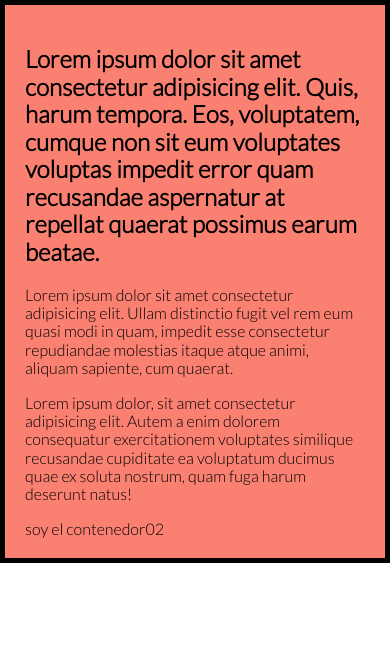
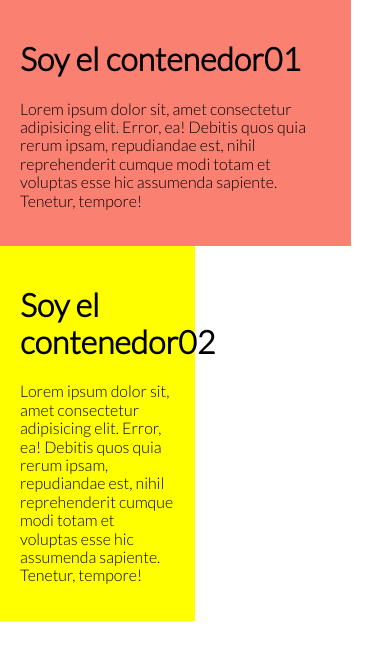
Before and after one commit to JuampiAcosta/Proyecto-Anatomia-De-Un-Sitio-Web, a website: page views/home.html in a window 390 px wide. Drawn offline with Linux system fonts and the light colour scheme.

Commit message:
se sigue practicando el media query

```diff
--- a/public/css/styles.css
+++ b/public/css/styles.css
@@ -4,25 +4,18 @@ body{
     font-family: 'Lato', sans-serif;
 }
 
-.contenedor01{background-color: salmon;
-max-width: 900px;
+.contenedor01{width: 90%;
 padding: 20px;
-border: solid 5px black;
-margin:auto
-}
-.oculto{display: none;}
+background-color: salmon;}
+.contenedor02{width: 50%;
+    padding: 20px;
+    background-color: #ff0;}
 
-@media (min-width:570px){.contenedor01{background-color:#000000;
-   border: solid 5px salmon;
-   color: #ffffff;
-    }}
-    @media (min-width:900px) {.contenedor01{
-        color: #ff0000;
-          }
 
-        .oculto{display: block;}
-         }
-
+    @media (min-width:576px) {
+        .contenedor01,
+        .contenedor02{width:70% ;margin: auto;}
+    }
          /* medidas standard del media query */
        /* 576
        768
--- a/views/home.html
+++ b/views/home.html
@@ -12,11 +12,7 @@
 
     </head>
 <body>
-    <p class="oculto">Lorem ipsum dolor sit amet consectetur adipisicing elit. Quaerat mollitia quos magni, temporibus perspiciatis incidunt praesentium id tempore amet nulla facilis blanditiis architecto ut, expedita, dignissimos obcaecati nemo alias repellendus?</p>
-    <article class="contenedor01">
-    <h2>Lorem ipsum dolor sit amet consectetur adipisicing elit. Quis, harum tempora. Eos, voluptatem, cumque non sit eum voluptates voluptas impedit error quam recusandae aspernatur at repellat quaerat possimus earum beatae.</h2>
-<p>Lorem ipsum dolor sit amet consectetur adipisicing elit. Ullam distinctio fugit vel rem eum quasi modi in quam, impedit esse consectetur repudiandae molestias itaque atque animi, aliquam sapiente, cum quaerat.</p>
-<p>Lorem ipsum dolor, sit amet consectetur adipisicing elit. Autem a enim dolorem consequatur exercitationem voluptates similique recusandae cupiditate ea voluptatum ducimus quae ex soluta nostrum, quam fuga harum deserunt natus!</p>
-<article class="contenedor02">soy el contenedor02</article></article>
+  <div class="contenedor01"><h1>Soy el contenedor01</h1><p>Lorem ipsum dolor sit, amet consectetur adipisicing elit. Error, ea! Debitis quos quia rerum ipsam, repudiandae est, nihil reprehenderit cumque modi totam et voluptas esse hic assumenda sapiente. Tenetur, tempore!</p></div>
+  <div class="contenedor02"><h1>Soy el contenedor02</h1><p>Lorem ipsum dolor sit, amet consectetur adipisicing elit. Error, ea! Debitis quos quia rerum ipsam, repudiandae est, nihil reprehenderit cumque modi totam et voluptas esse hic assumenda sapiente. Tenetur, tempore!</p></div>
 </body>
 </html>
```
